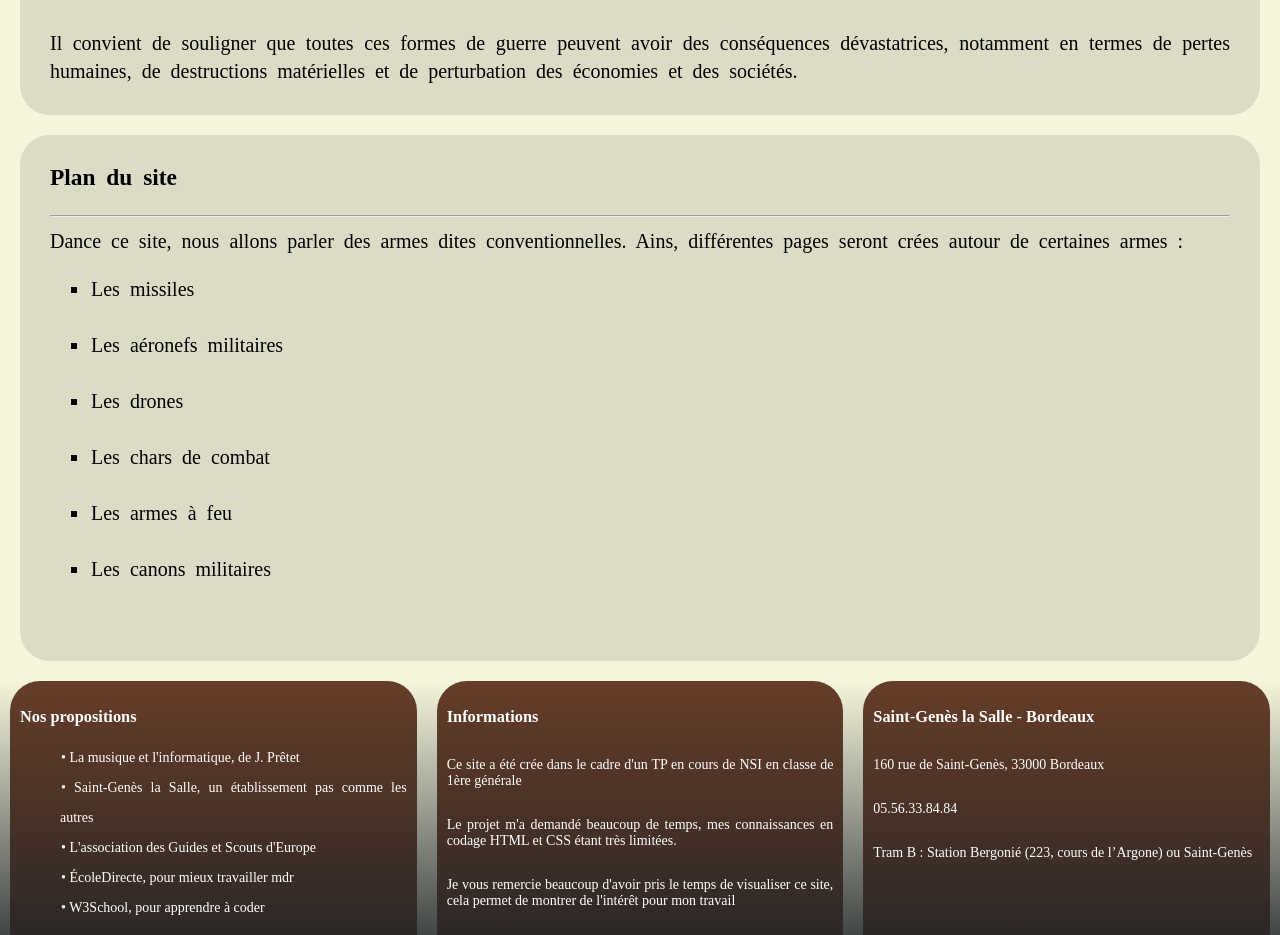
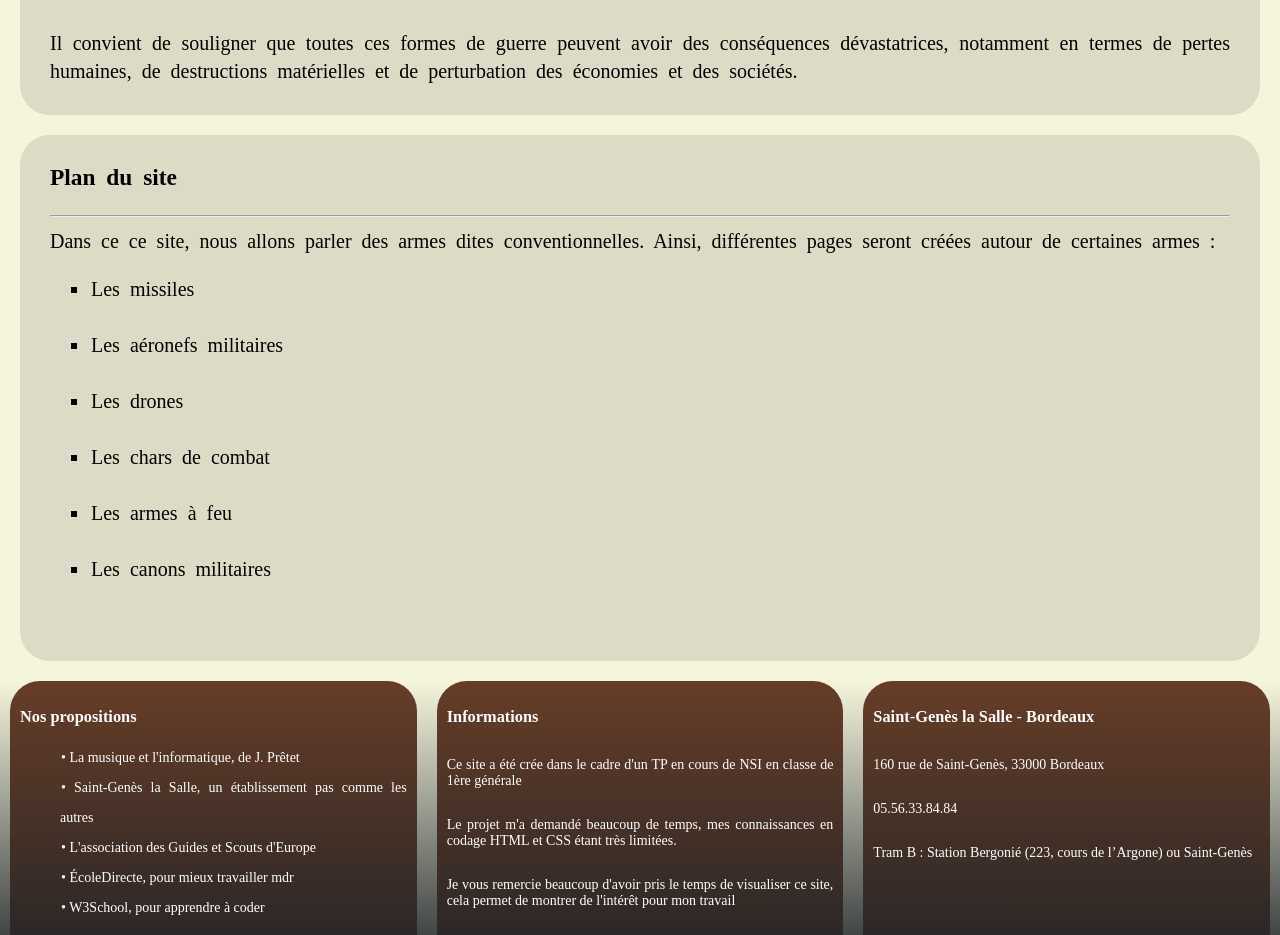
Before and after one commit to PhilippeChaix/PhilippeChaix.github.io, a plain HTML site: page index.html in a window 1280 px wide. Shown: the part 1920-2855 px from the top of the page. Drawn offline with Linux system fonts and the light colour scheme; a web font is replaced by a local one.

Commit message:
Add files via upload

```diff
--- a/index.html
+++ b/index.html
@@ -87,7 +87,7 @@
                 <div class="partietrois">
                     <h3>Plan du site</h3>
                     <hr>
-                    Dance ce site, nous allons parler des armes dites conventionnelles. Ains, différentes pages seront crées autour de certaines armes :
+                    Dans ce ce site, nous allons parler des armes dites conventionnelles. Ainsi, différentes pages seront créées autour de certaines armes :
                     <ul class="plandusite">
                         <li><a href="code%20page%20missile%20tete%20chercheuse.html">Les missiles</a></li><br>
                         <li><a href="code%20page%20avion%20de%20combat%20et%20de%20transport.html">Les aéronefs militaires</a></li><br>
```
